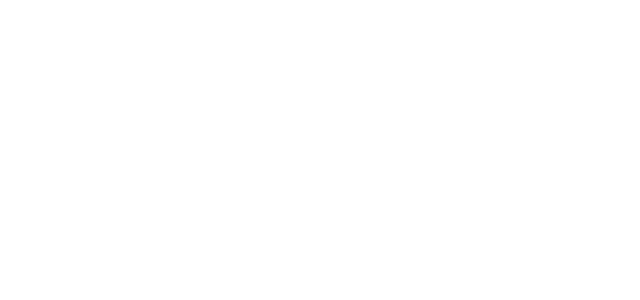
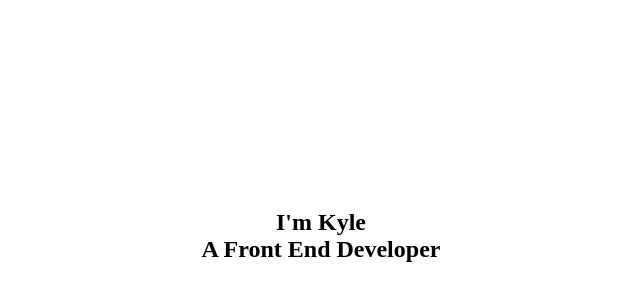
Before and after one commit to kylerossece/portfolio-master, a Next.js app: page / in a window 1280 px wide. Shown: the part 164-464 px from the top of the page, without its empty margins (319-959 px from the left). Built offline with nearby package versions, Linux system fonts and the light colour scheme.

Commit message:
add layout for hero

```diff
--- a/app/page.tsx
+++ b/app/page.tsx
@@ -1,9 +1,11 @@
-
+import {Hero} from '../components/sections/hero'
 
 export default function Home() {
   return (
     <div className="">
-     <main></main>
+     <main>
+        <Hero/>
+     </main>
 
     </div>
   );
--- a/assets/css/layout/header.module.scss
+++ b/assets/css/layout/header.module.scss
@@ -10,7 +10,6 @@
 
 .header{
     margin-top: 1rem;
-
     border-radius: calc(infinity * 1px);
     padding: 0.5rem;
     transition-property: color, background-color;
--- /dev/null
+++ b/assets/css/sections/hero.module.scss
@@ -0,0 +1,23 @@
+@import "@/assets/media-queries.scss";
+
+
+.hero{
+    position: sticky;
+    width: 100%;
+    display: flex;
+    flex-direction: column;
+    justify-content: center;
+    padding: 7rem 0;
+    inset: 0;
+    min-height: 100svh;
+
+}
+
+.title{
+    display: flex;
+    flex-direction: column;
+    align-items: center;
+    justify-content: center;
+    text-align: center;
+    text-wrap: balance;
+}
--- a/assets/global.scss
+++ b/assets/global.scss
@@ -1,4 +1,4 @@
-@import './media-queries.scss';
+@use './media-queries.scss';
 
 *, *::before, *::after {
     box-sizing: border-box;
--- /dev/null
+++ b/components/sections/hero.tsx
@@ -0,0 +1,25 @@
+'use client';
+import React, {useEffect, useState, useRef}  from 'react'
+import Image from "next/image";
+import styles from '@/assets/css/sections/hero.module.scss';
+import {useGSAP} from "@gsap/react";
+import {ScrollTrigger} from "gsap/ScrollTrigger";
+import {SplitText} from "gsap/SplitText";
+import { Container } from '../ui/container';
+const Hero = () => {
+  const titleRef = useRef<HTMLHeadingElement>(null);
+  return (
+    <section className={styles.hero}>
+
+        <Container>
+            <div className={styles.title}>
+                <h1 ref={titleRef}>
+                    I'm Kyle <br/> A Front End Developer
+                </h1>
+            </div>
+        </Container>
+    </section>
+  )
+}
+
+export {Hero};
--- /dev/null
+++ b/database/metadata.json
@@ -0,0 +1,5 @@
+{
+    "metadata": {
+
+    }
+}
--- a/package.json
+++ b/package.json
@@ -8,6 +8,7 @@
     "start": "next start"
   },
   "dependencies": {
+    "@gsap/react": "^2.1.2",
     "clsx": "^2.1.1",
     "gsap": "^3.13.0",
     "next": "15.5.2",
```
Also changed, not shown: components/Background.tsx (added, +9 -0 lines), components/ui/preloader.tsx (added, +9 -0 lines), 1 other file (tests, documents, lock files or other folders).
